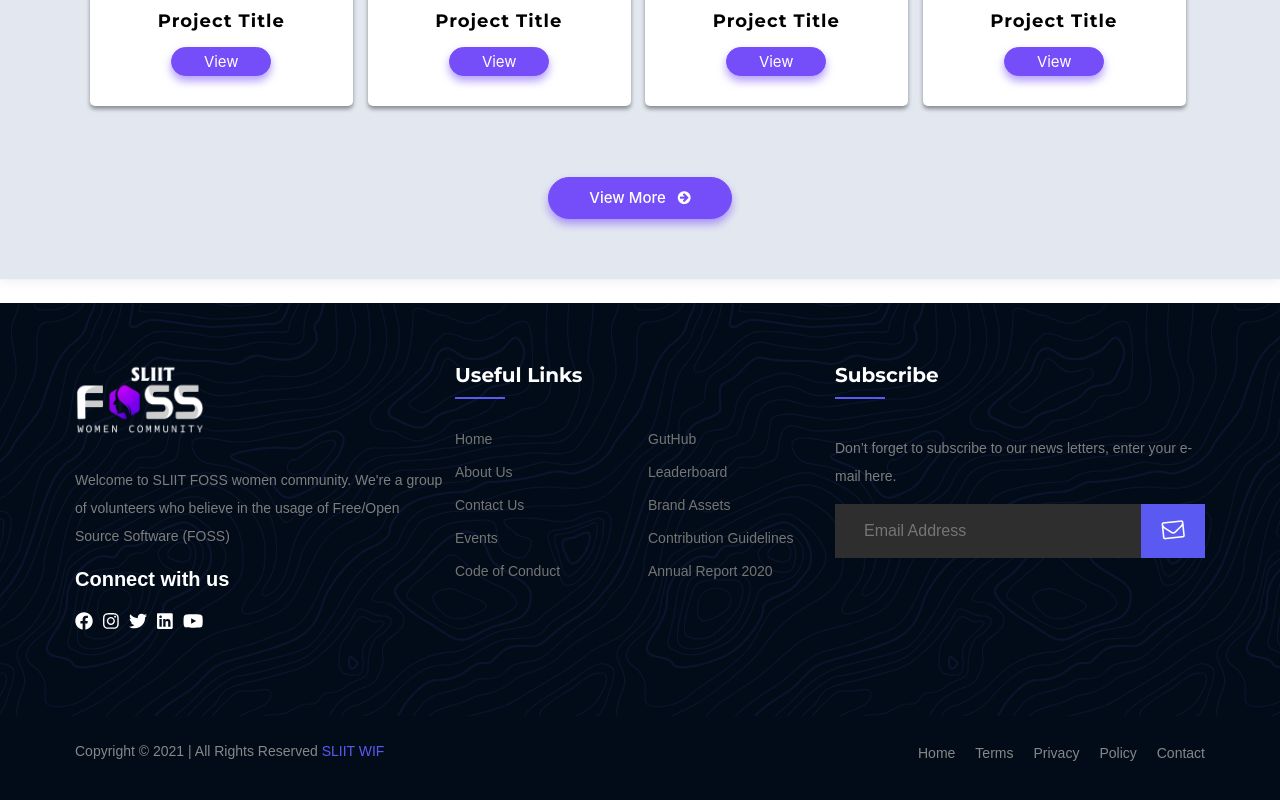
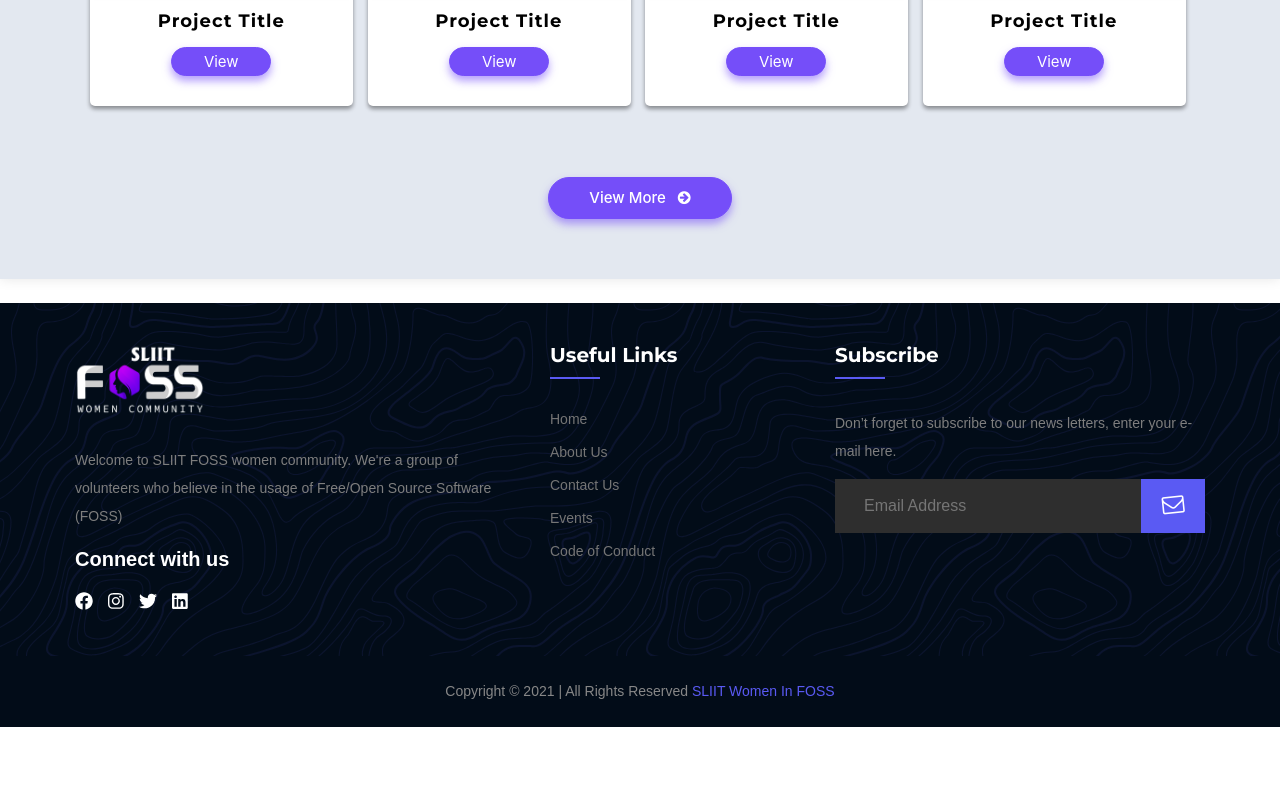
Before and after one commit to sliitwomeninfoss/sliitwomeninfoss.github.io, a React (Create React App) app: page / in a window 1280 px wide. Shown: the part 2955-3755 px from the top of the page. After the commit the page ends 3682 px from the top, so only its background shows below. Built offline with nearby package versions, Linux system fonts and the light colour scheme.

Commit message:
footer issues resolved

```diff
--- a/public/css/style.css
+++ b/public/css/style.css
@@ -1830,9 +1830,14 @@ p.form-message.error.form-message.error {
 #footer .footer-top {
     background: #020c18;
     background-image: url("/src/assets/img/other/about-img.svg");
-    padding: 60px 0 30px 0;
-}
-
+    padding: 40px 0 10px 0;
+}
+
+@media screen and (max-width: 600px) {
+    #footer .footer-top{
+        padding: 40px 20px 10px 20px;
+    }
+ }
 
 #footer .footer-logo {
     margin-bottom: 30px;
@@ -1849,14 +1854,18 @@ p.form-message.error.form-message.error {
     margin-bottom: 2px;
 }
 
+#footer .footer-top .footer-info .f-info p{
+   margin-right: 20px;
+}
+
 #footer .footer-top .social-links a {
     font-size: 18px;
     display: inline-block;
     color: #fff;
-    margin-right: 10px;
+    margin-right: 15px;
     margin-top: 5px;
     transition: 0.3s;
-    margin-bottom: 50px;
+    margin-bottom: 30px;
 }
 
 #footer .footer-top .social-links a:hover {
@@ -1864,7 +1873,7 @@ p.form-message.error.form-message.error {
 }
 
 #footer .footer-top .subscribe_text {
-    margin-top: 45px;
+    margin-top: 40px;
 }
 
 
@@ -1895,19 +1904,23 @@ p.form-message.error.form-message.error {
     width: 50px;
 }
 
-#footer .footer-top .footer-links {
+/* #footer .footer-top .footer-links {
     margin-bottom: 30px;
     justify-content: left;
-}
+} */
+/*
+#footer .footer-top .footer-links p{
+    padding: 10px;
+} */
 
 #footer .footer-top .footer-links ul {
     padding: 0;
+    /* -webkit-columns: 2;
+    -moz-columns: 2;
+    columns: 2; */
     margin-top: 40px;
-    -webkit-columns: 2;
-    -moz-columns: 2;
-    columns: 2;
+    margin-bottom: 30px;
     list-style: none;
-
 }
 
 #footer .footer-top .footer-links ul li {
@@ -1973,20 +1986,19 @@ p.form-message.error.form-message.error {
     color: #5a5af3;
 }
 
-
-#footer .footer-menu li {
+/* #footer .footer-menu li {
     display: inline-block;
     margin-left: 20px;
-}
-
-#footer .footer-menu li:hover a {
+} */
+
+/* #footer .footer-menu li:hover a {
     color: #5a5af3;
 }
 
 #footer .footer-menu li a {
     font-size: 14px;
     color: #878787;
-}
+} */
 
 /* All Button Styles */
 .main-btn {
--- a/src/components/common/footer.jsx
+++ b/src/components/common/footer.jsx
@@ -13,11 +13,12 @@ export default function Footer() {
                         <div class="row">
 
                             {/* Logo and description */}
-                            <div class="col-lg-4 col-md-6 text-left footer-info">
+                            <div class="col-lg-5 col-md-12 text-left footer-info">
+                                <div class="f-info">
                                 <img src={logo} alt="logo" height="80" width="130" class="img-fluid just footer-logo" />
                                 <p>
-                                    Welcome to SLIIT FOSS women community. We're
-                                    a group of volunteers who believe in the
+                                    Welcome to SLIIT FOSS women community.
+                                    We're a group of volunteers who believe in the
                                     usage of Free/Open Source Software (FOSS)
                                 </p>
 
@@ -37,14 +38,15 @@ export default function Footer() {
                                     <a href="https://www.linkedin.com/company/sliit-women-in-foss-community/" class="linkedin">
                                         <FontAwesomeIcon icon={['fab', 'linkedin']} />
                                     </a>
-                                    <a href="!#" class="youtube">
+                                    {/* <a href="!#" class="youtube">
                                         <FontAwesomeIcon icon={['fab', 'youtube']} />
-                                    </a>
+                                    </a> */}
+                                </div>
                                 </div>
                             </div>
 
                             {/* Useful Links */}
-                            <div class="col-lg-4 col-md-6 text-left footer-links">
+                            <div class="col-lg-3 col-md-6 text-left  footer-links">
                                 <h4 class="fheader">Useful Links</h4>
 
                                 <ul>
@@ -68,7 +70,7 @@ export default function Footer() {
                                             Code of Conduct
                                         </a>
                                     </li>
-                                    <li>
+                                    {/* <li>
                                         <a href="!#">GutHub</a>
                                     </li>
                                     <li>
@@ -82,12 +84,12 @@ export default function Footer() {
                                     </li>
                                     <li>
                                         <a href="!#">Annual Report 2020</a>
-                                    </li>
+                                    </li> */}
                                 </ul>
                             </div>
 
                             {/* Subscribe */}
-                            <div class="col-lg-4 col-md-6  text-left footer-newsletter">
+                            <div class="col-lg-4 col-md-6 text-left footer-newsletter">
                                 <h4 class="fheader">Subscribe</h4>
                                 <p class="subscribe_text">
                                     Don’t forget to subscribe to our news letters, enter your e-mail here.
@@ -111,15 +113,15 @@ export default function Footer() {
                 <div class="copyright-area">
                     <div class="container">
                         <div class="row">
-                            <div class="col-xl-6 col-lg-6 text-center text-lg-left">
+                            <div class="col-xl-12 col-lg-12">
                                 <div class="copyright-text">
                                     <p>
                                         Copyright &copy; 2021 | All Rights Reserved
-                                        <a href="!#"> SLIIT WIF</a>
+                                        <a href="!#"> SLIIT Women In FOSS</a>
                                     </p>
                                 </div>
                             </div>
-                            <div class="col-xl-6 col-lg-6 d-none d-lg-block text-right">
+                            {/* <div class="col-xl-6 col-lg-6 d-none d-lg-block text-right">
                                 <div class="footer-menu">
                                     <ul>
                                         <li><a href="!#">Home</a></li>
@@ -129,7 +131,7 @@ export default function Footer() {
                                         <li><a href="!#">Contact</a></li>
                                     </ul>
                                 </div>
-                            </div>
+                            </div> */}
                         </div>
                     </div>
                 </div>
--- a/src/pages/home/PastEvents.jsx
+++ b/src/pages/home/PastEvents.jsx
@@ -1,4 +1,5 @@
 import EventsData from '../../utilities/data/Events.json'
+
 
 export default function PastEvents() {
     return (
```
Also changed, not shown: 1 other file (tests, documents, lock files or other folders).
